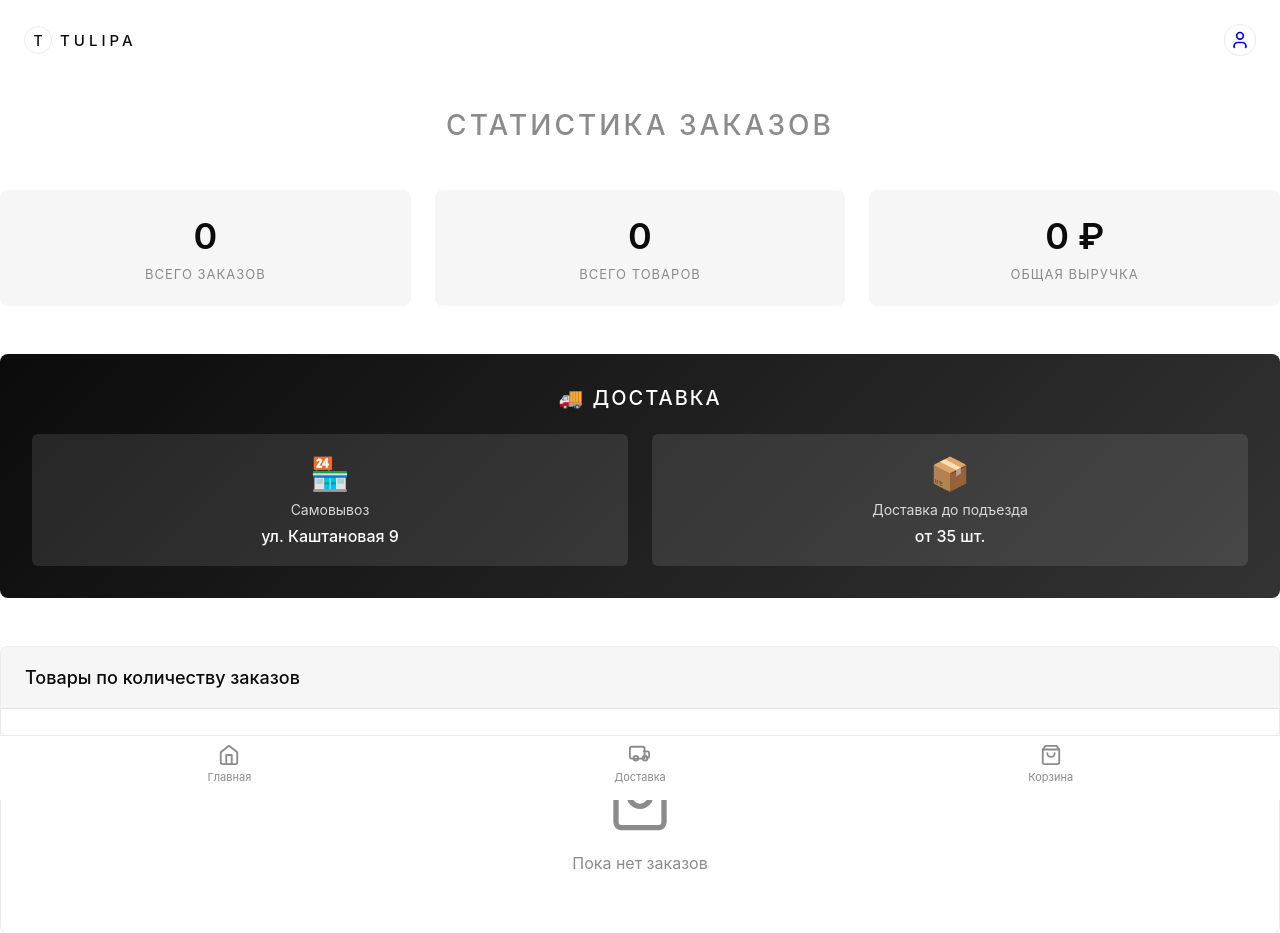
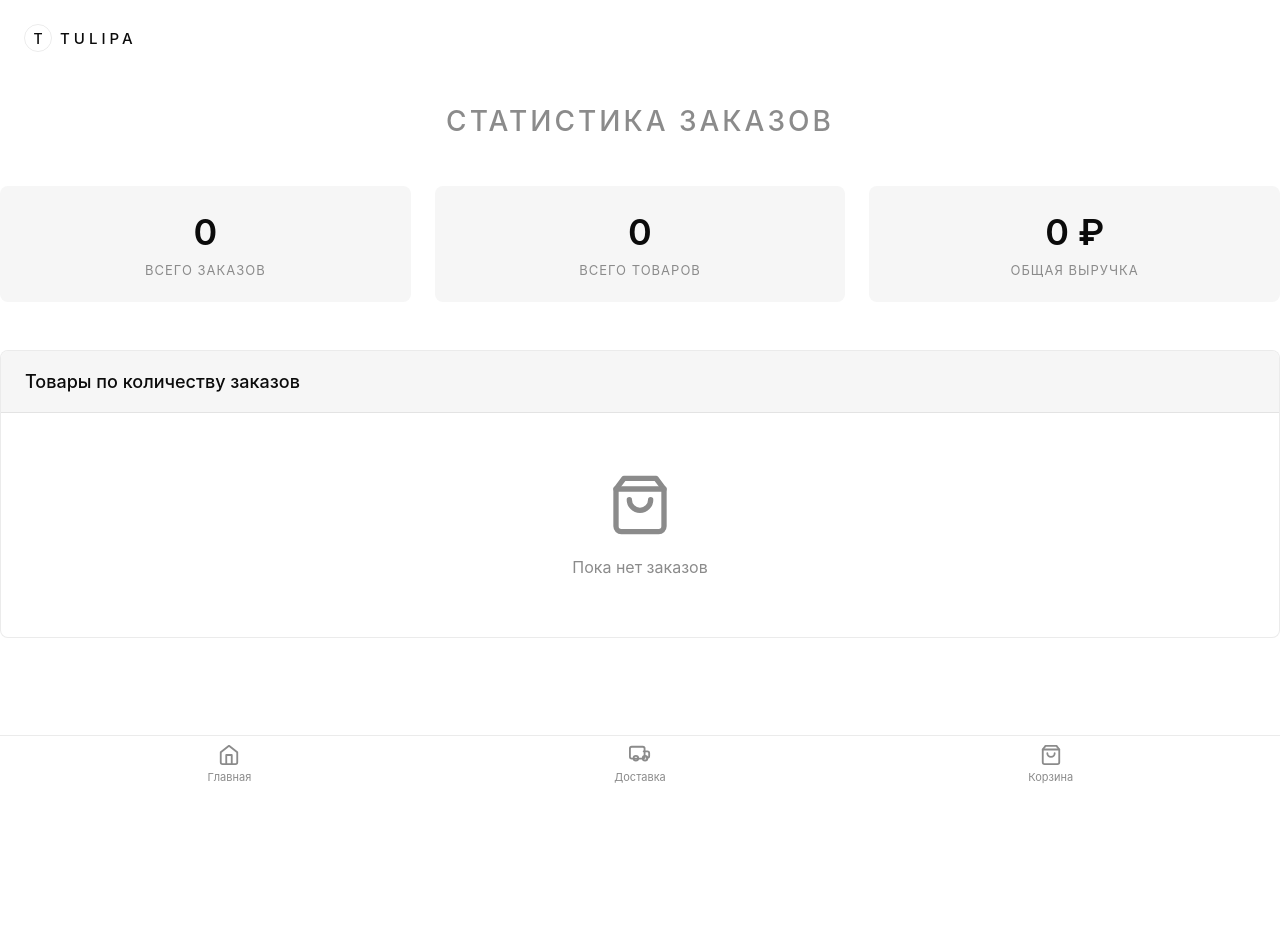
Before and after one commit to trebla-cod-pip/tlpn_shop, a Django app: page /stats/ in a window 1280 px wide. Shown: the top 933 px of the page. After the commit the page ends 783 px from the top, so only its background shows below. Run offline with Django 5.2, Linux system fonts and the light colour scheme; a user stored in the database is signed in; data comes from the database, SQL or seed files in the repository; data that the repository does not hold is empty; parts of the project's set-up code (start-up, migrations or seed data) failed here and were passed over; some libraries are stand-ins or nearby versions.

Commit message:
fix: навигация и удаление кнопки админки

```diff
--- a/templates/config/order_stats.html
+++ b/templates/config/order_stats.html
@@ -10,11 +10,6 @@
         <div class="hdr-left">
             <div class="brand-mark">T</div>
             <div class="brand-name">Tulipa</div>
-        </div>
-        <div class="hdr-right">
-            <a href="/admin/" class="icon-btn" style="text-decoration: none;">
-                <svg class="icon" style="width: 20px; height: 20px;"><use href="#icon-user"></use></svg>
-            </a>
         </div>
     </header>
 
@@ -39,23 +34,6 @@
             <div class="stat-card" style="background: var(--input); border-radius: var(--radius-lg); padding: 24px; text-align: center;">
                 <div style="font-size: 36px; font-weight: 600; color: var(--foreground); margin-bottom: 8px;">{{ total_revenue|floatformat:0 }} ₽</div>
                 <div style="font-size: 13px; color: var(--muted-foreground); text-transform: uppercase; letter-spacing: 1px;">Общая выручка</div>
-            </div>
-        </div>
-
-        <!-- Delivery Info Card -->
-        <div class="delivery-info" style="background: linear-gradient(135deg, var(--foreground) 0%, #333 100%); border-radius: var(--radius-lg); padding: 32px; margin-bottom: 48px; color: var(--background);">
-            <h2 style="font-size: 20px; font-weight: 500; margin-bottom: 24px; text-transform: uppercase; letter-spacing: 2px; text-align: center;">🚚 Доставка</h2>
-            <div style="display: grid; grid-template-columns: 1fr 1fr; gap: 24px;">
-                <div style="text-align: center; padding: 20px; background: rgba(255,255,255,0.1); border-radius: var(--radius-md);">
-                    <div style="font-size: 32px; margin-bottom: 8px;">🏪</div>
-                    <div style="font-size: 14px; opacity: 0.8; margin-bottom: 8px;">Самовывоз</div>
-                    <div style="font-size: 16px; font-weight: 500;">ул. Каштановая 9</div>
-                </div>
-                <div style="text-align: center; padding: 20px; background: rgba(255,255,255,0.1); border-radius: var(--radius-md);">
-                    <div style="font-size: 32px; margin-bottom: 8px;">📦</div>
-                    <div style="font-size: 14px; opacity: 0.8; margin-bottom: 8px;">Доставка до подъезда</div>
-                    <div style="font-size: 16px; font-weight: 500;">от {{ FREE_DELIVERY_QUANTITY|default:35 }} шт.</div>
-                </div>
             </div>
         </div>
 
```
Also changed, not shown: templates/config/delivery.html (+1 -6 lines), дост.txt (added).
